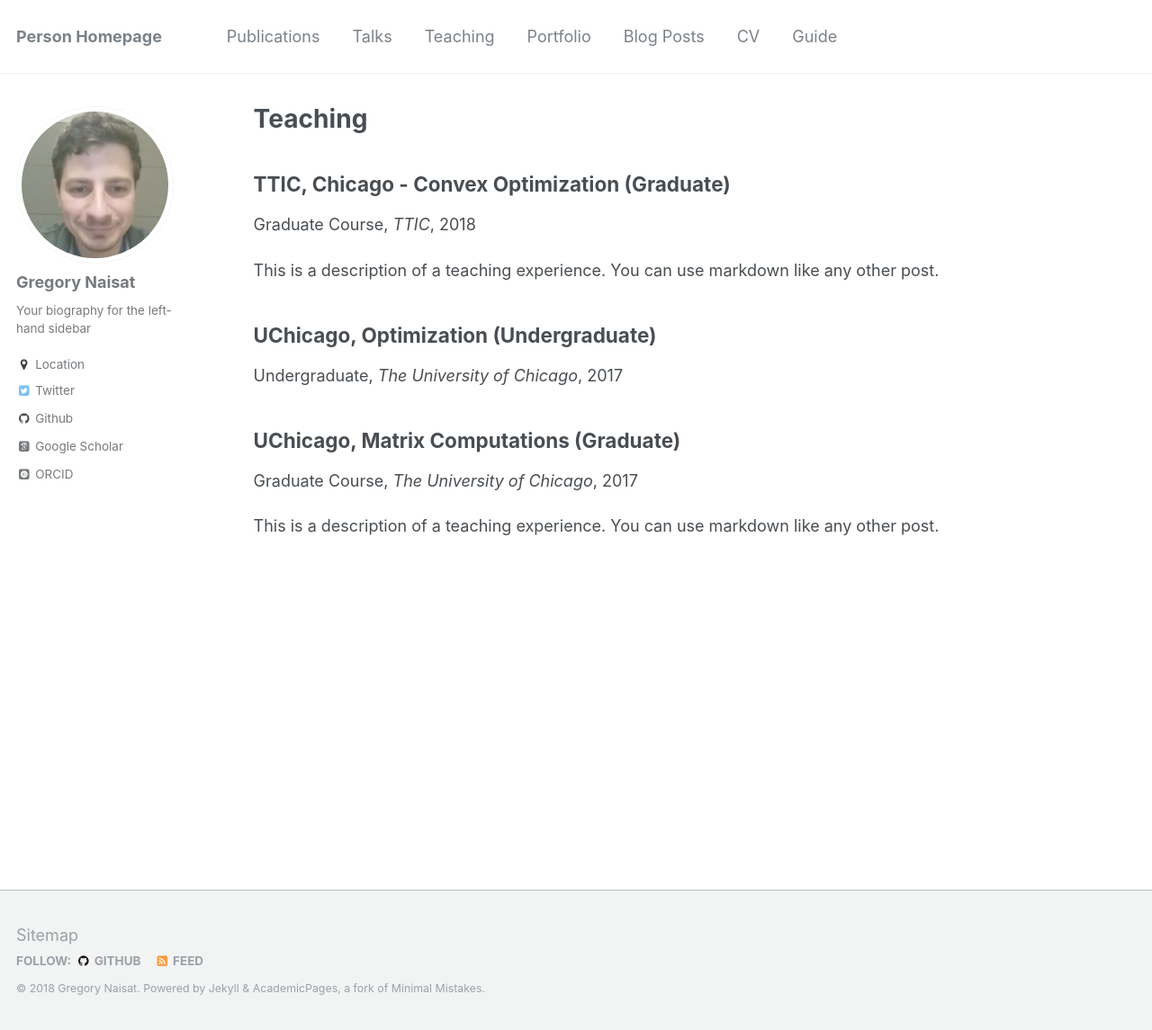
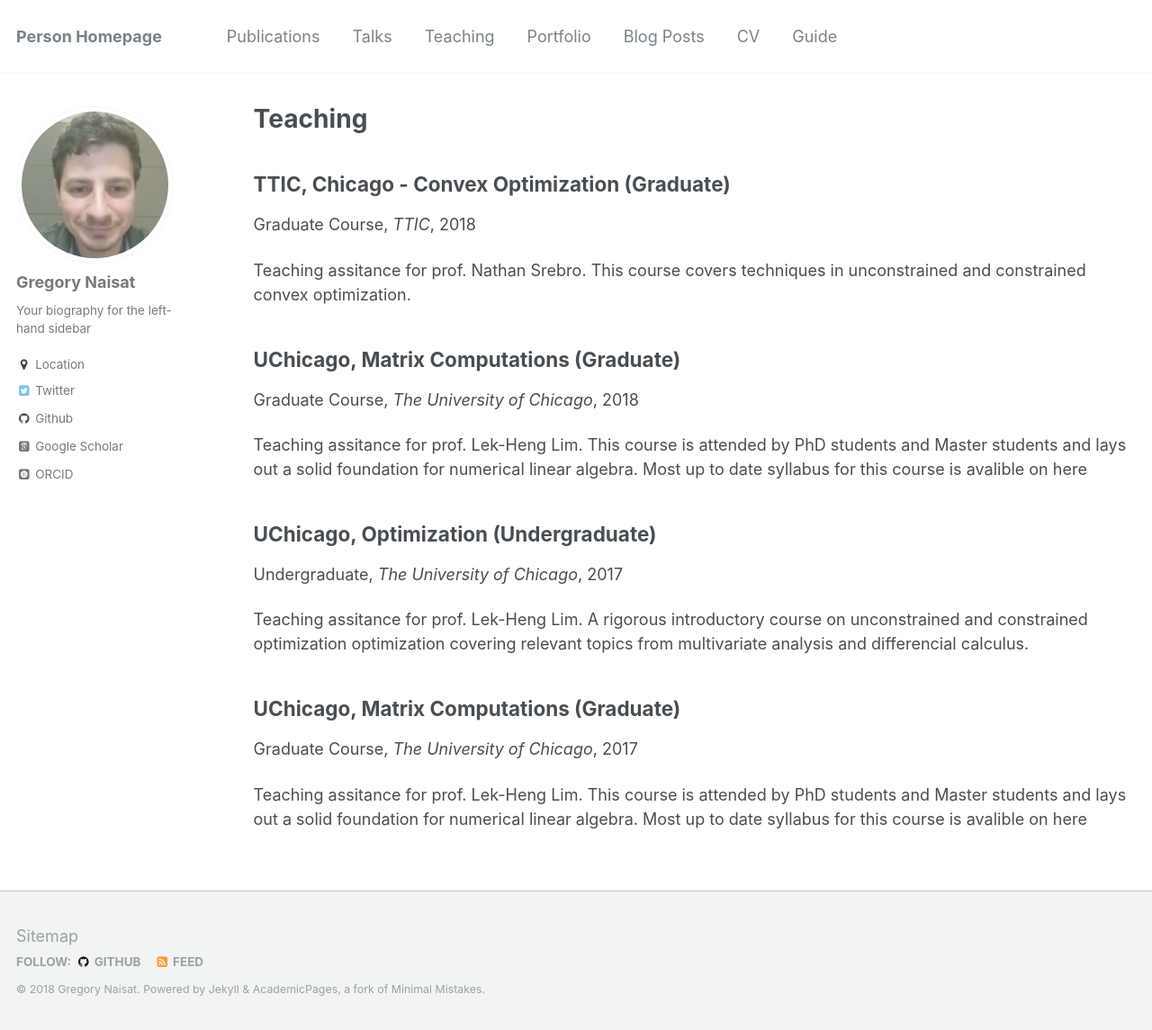
Before and after one commit to sgregnt/sgregnt.github.io, a Jekyll site: the page built from _pages/teaching.html, in a window 1280 px wide and 1145 px high. Shown: the whole window at 90% size. Built offline with Jekyll 4.4.1, drawn with Linux system fonts in a browser that asks for light colours; some web fonts are replaced.

Commit message:
teachings added

```diff
--- a/_teaching/2014-spring-teaching-1.md
+++ /dev/null
@@ -1,21 +0,0 @@
----
-title: "TTIC, Chicago - Convex Optimization (Graduate)"
-collection: teaching
-type: "Graduate Course"
-permalink: /teaching/2018-winter-teaching-1
-venue: "TTIC"
-date: 2018-01-01
-location: "Chicago, USA"
----
-
-
-This is a description of a teaching experience. You can use markdown like any other post.
-
-Heading 1
-======
-
-Heading 2
-======
-
-Heading 3
-======
--- a/_teaching/2015-spring-teaching-2.md
+++ /dev/null
@@ -1,20 +0,0 @@
----
-title: "UChicago, Matrix Computations (Graduate)"
-collection: teaching
-type: "Graduate Course"
-permalink: /teaching/2017-fall-teaching-1
-venue: "The University of Chicago"
-date: 2017-01-01
-location: "Chicago, USA"
----
-
-This is a description of a teaching experience. You can use markdown like any other post.
-
-Heading 1
-======
-
-Heading 2
-======
-
-Heading 3
-======
--- a/_teaching/2015-spring-teaching-3.md
+++ /dev/null
@@ -1,9 +0,0 @@
----
-title: "UChicago, Optimization (Undergraduate)"
-collection: teaching
-type: "Undergraduate"
-permalink: /teaching/2017-spring-teaching-1
-venue: "The University of Chicago"
-date: 2017-01-01
-location: "Chicago, USA"
----
--- /dev/null
+++ b/_teaching/2017-fall-309.md
@@ -0,0 +1,11 @@
+---
+title: "UChicago, Matrix Computations (Graduate)"
+collection: teaching
+type: "Graduate Course"
+permalink: /teaching/2017-fall-309
+venue: "The University of Chicago"
+date: 2017-01-01
+location: "Chicago, USA"
+---
+
+Teaching assitance for [prof. Lek-Heng Lim](https://www.stat.uchicago.edu/~lekheng/). This course is attended by PhD students and Master students and lays out a solid foundation for numerical linear algebra.  Most up to date syllabus for this course is avalible on [here](  http://www.stat.uchicago.edu/~lekheng/courses/309/)
--- /dev/null
+++ b/_teaching/2017-spring-280.md
@@ -0,0 +1,11 @@
+---
+title: "UChicago, Optimization (Undergraduate)"
+collection: teaching
+type: "Undergraduate"
+permalink: /teaching/2017-spring-280
+venue: "The University of Chicago"
+date: 2017-01-01
+location: "Chicago, USA"
+---
+
+Teaching assitance for [prof. Lek-Heng Lim](https://www.stat.uchicago.edu/~lekheng/).  A rigorous introductory course on unconstrained and constrained optimization optimization covering relevant topics from multivariate analysis and differencial calculus.
--- /dev/null
+++ b/_teaching/2018-fall-309.md
@@ -0,0 +1,11 @@
+---
+title: "UChicago, Matrix Computations (Graduate)"
+collection: teaching
+type: "Graduate Course"
+permalink: /teaching/2018-fall-309
+venue: "The University of Chicago"
+date: 2018-01-01
+location: "Chicago, USA"
+---
+
+Teaching assitance for [prof. Lek-Heng Lim](https://www.stat.uchicago.edu/~lekheng/). This course is attended by PhD students and Master students and lays out a solid foundation for numerical linear algebra.  Most up to date syllabus for this course is avalible on [here](  http://www.stat.uchicago.edu/~lekheng/courses/309/)
--- /dev/null
+++ b/_teaching/2018-winter-310.md
@@ -0,0 +1,11 @@
+---
+title: "TTIC, Chicago - Convex Optimization (Graduate)"
+collection: teaching
+type: "Graduate Course"
+permalink: /teaching/2018-winter-310
+venue: "TTIC"
+date: 2018-01-01
+location: "Chicago, USA"
+---
+
+Teaching assitance for [prof. Nathan Srebro](http://ttic.uchicago.edu/~nati/). This course covers techniques in unconstrained and constrained convex optimization.
```
Also changed, not shown: _publications/2018-07-12-trop.md (+1 -1 lines).
